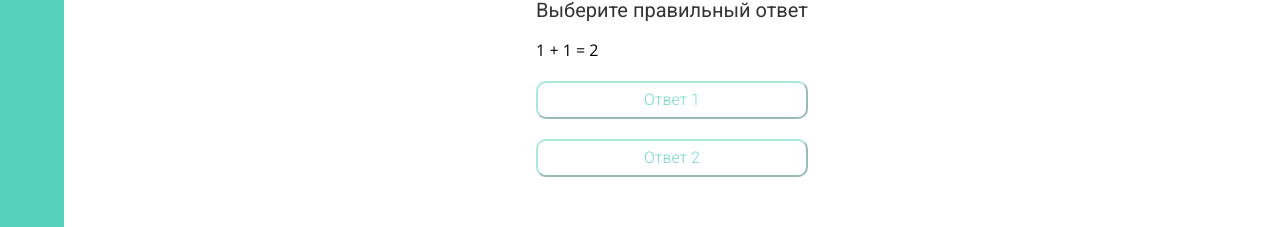
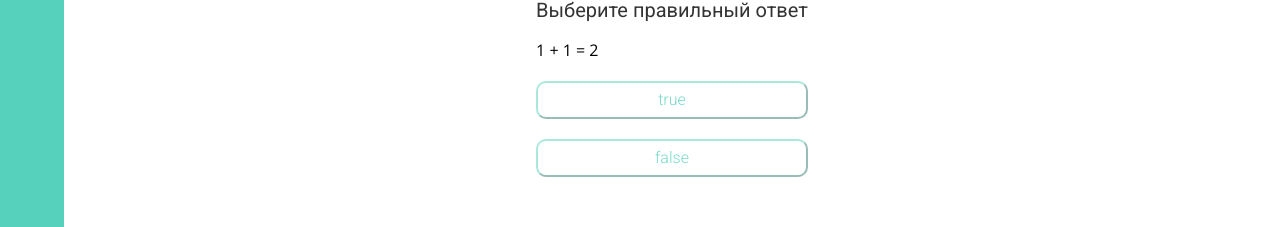
Before and after one commit to DoshSempai/study-platform, a React app: page /exercise in a window 1280 px wide. Shown: the part 333-560 px from the top of the page. Built offline with nearby package versions, Linux system fonts and the light colour scheme.

Commit message:
[test_workflow] Test Workflow - Check Answers

```diff
--- a/src/view/components/exersices/button-exersice/Button-exersice.css
+++ b/src/view/components/exersices/button-exersice/Button-exersice.css
@@ -34,3 +34,9 @@
     line-height: 24px!important;
     cursor: pointer;
 }
+
+.ex-button__button--active {
+    border: none;
+    color: var(--stplatform-white);
+    background: var(--stplatform-primary-80);
+}
--- a/src/view/components/exersices/button-exersice/Button-exersice.tsx
+++ b/src/view/components/exersices/button-exersice/Button-exersice.tsx
@@ -1,37 +1,42 @@
 import React, { useState } from 'react';
-// import classNames from 'classnames';
-// import Button from '@vkontakte/vkui/dist/components/Button/Button';
-// import LineWithTranslation from '../WordWithTranslation/LineWithTranslation';
+import cn from 'classnames';
 import './Button-exersice.css';
-
-const buttonData = ['Ответ 1', 'Ответ 2'];
 
 interface ExerciseButtonProps {
 	title: String;
 	answer: String;
 	question: String;
+	variants: String[];
+	setUserAnswer: (userAnswer: String) => void;
 }
 
-// const BigButton = ({ data, setAnswer, setReadyToCheck, isCheckClicked, setCorrectAnswer }) => {
-export const ExerciseButton = ({ question, title, answer }: ExerciseButtonProps): JSX.Element => {
-	// const { title, question, answer, variants, translations } = data;
-	// const [clickedButton, setClickedButton] = useState(-1);
-	// const [userAnswer, setUserAnswer] = useState('');
-	// const [hasCheckClicked, setHasCheckClicked] = useState(false);
+export const ExerciseButton = ({
+	question,
+	title,
+	answer,
+	variants,
+	setUserAnswer,
+}: ExerciseButtonProps): JSX.Element => {
+	const [chosenButtonIndex, setClickedButton] = useState(-1);
+
+	const handleClick = (index: number): void => {
+		setClickedButton(index);
+		setUserAnswer(variants[index]);
+	};
 
 	return (
 		<div className="ex-button">
 			<div className="ex-button__title">{title}</div>
 			<div className="ex-button__question">{question}</div>
 			<div className="ex-button__body-wrap">
-				{buttonData.map((el: any, idx: number) => (
+				{variants.map((el: any, idx: number) => (
 					<button
-						key={`BigButton-${idx}`}
-						className="ex-button__button"
-						// mode="outline"
-						// size="xl"
-						// data-id={idx}
-						// onClick={handleClick}
+						key={`exButton-${idx}`}
+						className={cn('ex-button__button', {
+							'ex-button__button--active': chosenButtonIndex === idx,
+						})}
+						data-id={idx}
+						onClick={(): void => handleClick(idx)}
 					>
 						{el}
 					</button>
--- a/src/view/pages/exercise/Exercise.tsx
+++ b/src/view/pages/exercise/Exercise.tsx
@@ -9,6 +9,7 @@ import { Navigation } from '../../components/navigation/Navigation';
 import { ProgressBar } from '../../components/progressbar/ProgressBar';
 
 export const Exercise = (): JSX.Element => {
+	const [userAnswer, setUserAnswer] = useState<String>();
 	const [exerciseArray, setExerciseArray] =
 		useState<Array<ITestButtonExercise>>(testButtonExercise);
 
@@ -26,20 +27,27 @@ export const Exercise = (): JSX.Element => {
 					<ExerciseWrap>
 						{currentExercise && (
 							<ExerciseButton
+								key={`${currentExercise.question}-${currentExercise.answer}`}
 								title={currentExercise.title}
 								answer={currentExercise.answer}
+								variants={currentExercise.variants}
 								question={currentExercise.question}
+								setUserAnswer={setUserAnswer}
 							/>
 						)}
 					</ExerciseWrap>
+					{currentExercise && (
 						<CheckButton
 							text="Проверить"
 							isReadyToCheck
 							onCheck={(): void => {
+								console.log(`userAnswer`, userAnswer);
+								console.log(`is Correct`, userAnswer === currentExercise.answer);
 								const newExerciseArray = exerciseArray.slice(1);
 								setExerciseArray(newExerciseArray);
 							}}
 						/>
+					)}
 				</Content>
 			</div>
 		</>
```
Lines whose indentation alone changed are shown as unchanged.
